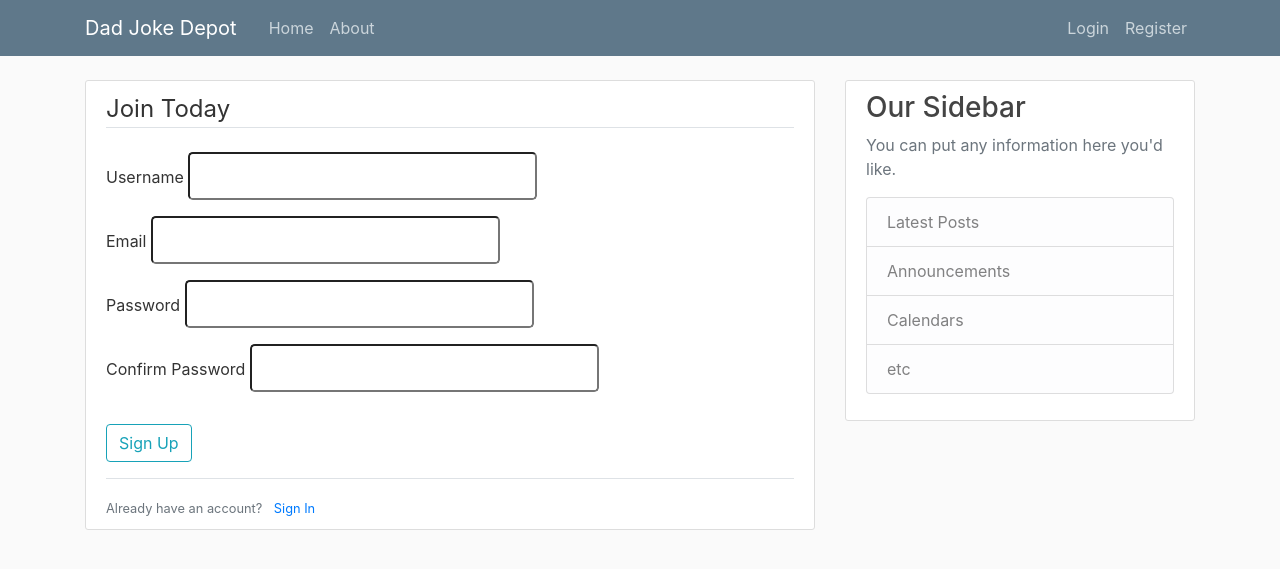
After one commit to dwight9339/Flask-Blog, a Flask app: page /register in a window 1280 px wide. The commit adds this page. Shown: the top 569 px of the page. Run offline with Flask 2, Linux system fonts and the light colour scheme; some libraries are stand-ins or nearby versions.

Commit message:
Created forms and form templates

```diff
--- a/flaskblog.py
+++ b/flaskblog.py
@@ -1,5 +1,9 @@
-from flask import Flask, render_template
+from flask import Flask, render_template, redirect, flash, url_for
+from forms import RegistrationForm, LoginForm
+
 app = Flask(__name__)
+
+app.config['SECRET_KEY'] = '36384a4439d0abf7437362c0130106a7'
 
 posts = [
     {
@@ -11,12 +15,29 @@
 ]
 
 @app.route("/")
-def hello():
+def home():
     return render_template("home.html", posts=posts, title="Home")
 
 @app.route("/about")
 def about():
     return render_template("about.html", title="About Me")
 
+@app.route("/register", methods=["GET", "POST"])
+def register():
+    form = RegistrationForm()
+    if (form.validate_on_submit()):
+        flash(f'Account created for {form.username.data}', 'success')
+        return redirect(url_for("home"))
+
+    return render_template("register.html", title="Register", form=form)
+
+@app.route("/login", methods=["GET", "POST"])
+def login():
+    form = LoginForm()
+    if (form.validate_on_submit()):
+        flash("Successful login", 'success')
+        return redirect(url_for("home"))
+    return render_template("login.html", title="Login", form=form)
+
 if __name__ == "__main__":
     app.run(debug=True)
--- /dev/null
+++ b/forms.py
@@ -0,0 +1,16 @@
+from flask_wtf import FlaskForm
+from wtforms import StringField, PasswordField, SubmitField, BooleanField
+from wtforms.validators import DataRequired, Length, Email, EqualTo
+
+class RegistrationForm(FlaskForm):
+    username = StringField('Username', validators=[DataRequired(), Length(min=2, max=20)])
+    email = StringField('Email', validators=[DataRequired(), Email()])
+    password = PasswordField('Password', validators=[DataRequired()])
+    confirmPassword = PasswordField('Confirm Password', validators=[DataRequired(), EqualTo('password')])
+    submit = SubmitField("Sign Up")
+
+class LoginForm(FlaskForm):
+    email = StringField('Email', validators=[DataRequired(), Email()])
+    password = PasswordField('Password', validators=[DataRequired()])
+    remember = BooleanField('Remember Me')
+    submit = SubmitField('Login')
--- a/templates/layout.html
+++ b/templates/layout.html
@@ -13,45 +13,38 @@
     </head>
     <body>
       <header class="site-header">
-            <nav class="navbar navbar-expand-lg navbar-light bg-light">
-                <a class="navbar-brand" href="#">Navbar</a>
-                <button class="navbar-toggler" type="button" data-toggle="collapse" data-target="#navbarSupportedContent" aria-controls="navbarSupportedContent" aria-expanded="false" aria-label="Toggle navigation">
+        <nav class="navbar navbar-expand-md navbar-dark bg-steel fixed-top">
+          <div class="container">
+            <a class="navbar-brand mr-4" href="{{ url_for('home') }}">Dad Joke Depot</a>
+            <button class="navbar-toggler" type="button" data-toggle="collapse" data-target="#navbarToggle" aria-controls="navbarToggle" aria-expanded="false" aria-label="Toggle navigation">
               <span class="navbar-toggler-icon"></span>
             </button>
-
-                <div class="collapse navbar-collapse" id="navbarSupportedContent">
-                  <ul class="navbar-nav mr-auto">
-                    <li class="nav-item active">
-                      <a class="nav-link" href="#">Home <span class="sr-only">(current)</span></a>
-                    </li>
-                    <li class="nav-item">
-                      <a class="nav-link" href="#">Link</a>
-                    </li>
-                    <li class="nav-item dropdown">
-                      <a class="nav-link dropdown-toggle" href="#" id="navbarDropdown" role="button" data-toggle="dropdown" aria-haspopup="true" aria-expanded="false">
-                        Dropdown
-                      </a>
-                      <div class="dropdown-menu" aria-labelledby="navbarDropdown">
-                        <a class="dropdown-item" href="#">Action</a>
-                        <a class="dropdown-item" href="#">Another action</a>
-                        <div class="dropdown-divider"></div>
-                        <a class="dropdown-item" href="#">Something else here</a>
+            <div class="collapse navbar-collapse" id="navbarToggle">
+              <div class="navbar-nav mr-auto">
+                <a class="nav-item nav-link" href="{{ url_for('home') }}">Home</a>
+                <a class="nav-item nav-link" href="{{ url_for('about') }}">About</a>
               </div>
-                    </li>
-                    <li class="nav-item">
-                      <a class="nav-link disabled" href="#">Disabled</a>
-                    </li>
-                  </ul>
-                  <form class="form-inline my-2 my-lg-0">
-                    <input class="form-control mr-sm-2" type="search" placeholder="Search" aria-label="Search">
-                    <button class="btn btn-outline-success my-2 my-sm-0" type="submit">Search</button>
-                  </form>
+              <!-- Navbar Right Side -->
+              <div class="navbar-nav">
+                <a class="nav-item nav-link" href="{{ url_for('login') }}">Login</a>
+                <a class="nav-item nav-link" href="{{ url_for('register') }}">Register</a>
+              </div>
+            </div>
           </div>
         </nav>
       </header>
         <main role="main" class="container">
             <div class="row">
               <div class="col-md-8">
+                {% with messages = get_flashed_messages(with_categories=true) %}
+                  {% if messages %}
+                    {% for category, message in messages %}
+                      <div class="alert alert-{{ category }}">
+                          {{ message }}
+                      </div>
+                    {% endfor %}
+                  {% endif %}
+                {% endwith %}
                 {% block content %}{% endblock %}
               </div>
               <div class="col-md-4">
--- /dev/null
+++ b/templates/register.html
@@ -0,0 +1,72 @@
+{% extends "layout.html" %}
+{% block content %}
+    <div class="content-section">
+        <form method="POST" action="">
+            {{ form.hidden_tag() }}
+
+            <fieldset class="form-group">
+                <legend class="border-bottom mb-4">Join Today</legend>
+                <div class="form-group">
+                    {{ form.username.label(class="form-control-label") }}
+                    {% if form.username.errors %}
+                        {{ form.username(class="from-control form-control-lg is-invalid") }}
+                        <div class="invalid-feedback">
+                            {% for error in form.username.errors %}
+                                <span>{{ error }}</span>
+                            {% endfor %}
+                        </div>
+                    {% else %}
+                        {{ form.username(class="from-control form-control-lg") }}
+                    {% endif %}
+                </div>
+                <div class="form-group">
+                    {{ form.email.label(class="form-control-label") }}
+                    {% if form.email.errors %}
+                        {{ form.email(class="from-control form-control-lg is-invalid") }}
+                        <div class="invalid-feedback">
+                            {% for error in form.email.errors %}
+                                <span>{{ error }}</span>
+                            {% endfor %}
+                        </div>
+                    {% else %}
+                        {{ form.email(class="from-control form-control-lg") }}
+                    {% endif %}
+                </div>
+                <div class="form-group">
+                    {{ form.password.label(class="form-control-label") }}
+                    {% if form.password.errors %}
+                        {{ form.password(class="from-control form-control-lg is-invalid") }}
+                        <div class="invalid-feedback">
+                            {% for error in form.password.errors %}
+                                <span>{{ error }}</span>
+                            {% endfor %}
+                        </div>
+                    {% else %}
+                        {{ form.password(class="from-control form-control-lg") }}
+                    {% endif %}
+                </div>
+                <div class="form-group">
+                    {{ form.confirmPassword.label(class="form-control-label") }}
+                    {% if form.confirmPassword.errors %}
+                        {{ form.confirmPassword(class="from-control form-control-lg is-invalid") }}
+                        <div class="invalid-feedback">
+                            {% for error in form.confirmPassword.errors %}
+                                <span>{{ error }}</span>
+                            {% endfor %}
+                        </div>
+                    {% else %}
+                        {{ form.confirmPassword(class="from-control form-control-lg") }}
+                    {% endif %}
+                </div>
+            </fieldset>
+            <div class="form-group">
+                {{ form.submit(class="btn btn-outline-info") }}
+            </div>
+            <div class="border-top pt-3">
+                <small class="text-muted">
+                    Already have an account? <a class="ml-2" href="{{ url_for('login') }}">Sign In</a>
+                </small>
+            </div>
+        </form>
+    </div>
+{% endblock content %}
```
Also changed, not shown: templates/login.html (added, +53 -0 lines). Lines whose indentation alone changed are shown as unchanged.
